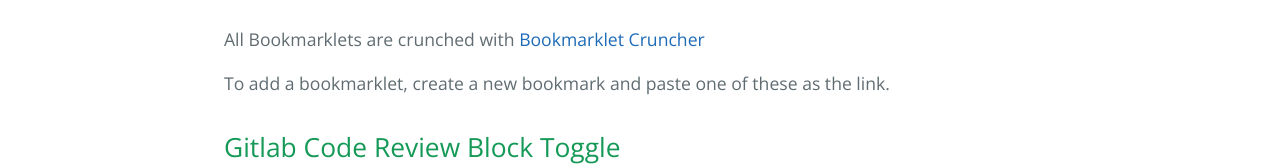
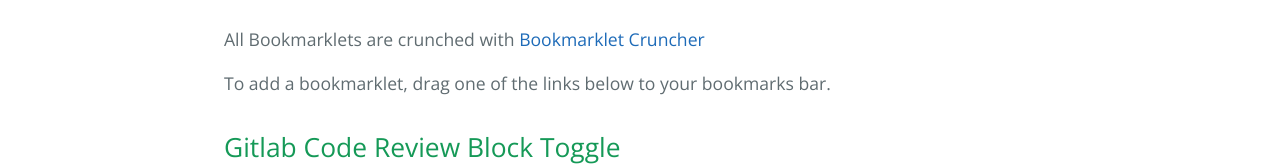
Before and after one commit to Jeremy-Walton/bookmarklets, a plain HTML site: page index.html in a window 1280 px wide. Shown: the part 459-625 px from the top of the page. Drawn offline with nearby package versions, Linux system fonts and the light colour scheme.

Commit message:
Update page wording

```diff
--- a/index.html
+++ b/index.html
@@ -26,7 +26,7 @@
         Bookmarklets
       </h1>
       <p>All Bookmarklets are crunched with <a href="http://ted.mielczarek.org/code/mozilla/bookmarklet.html">Bookmarklet Cruncher</a></p>
-      <p>To add a bookmarklet, create a new bookmark and paste one of these as the link.</p>
+      <p>To add a bookmarklet, drag one of the links below to your bookmarks bar.</p>
       <h2>
         <a id="gitlab-code-review-block-toggle" class="anchor" href="#gitlab-code-review-block-toggle" aria-hidden="true">
           <span aria-hidden="true" class="octicon octicon-link"></span>
```
